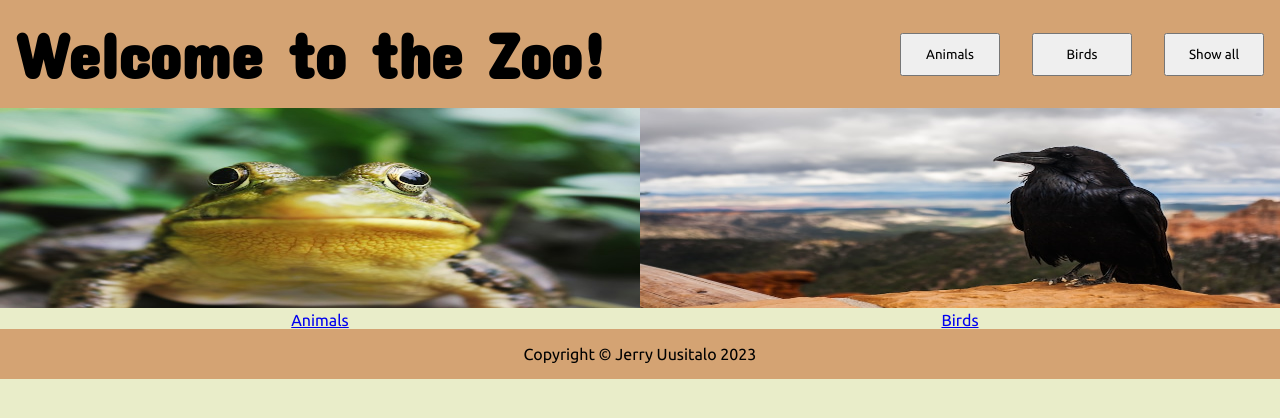
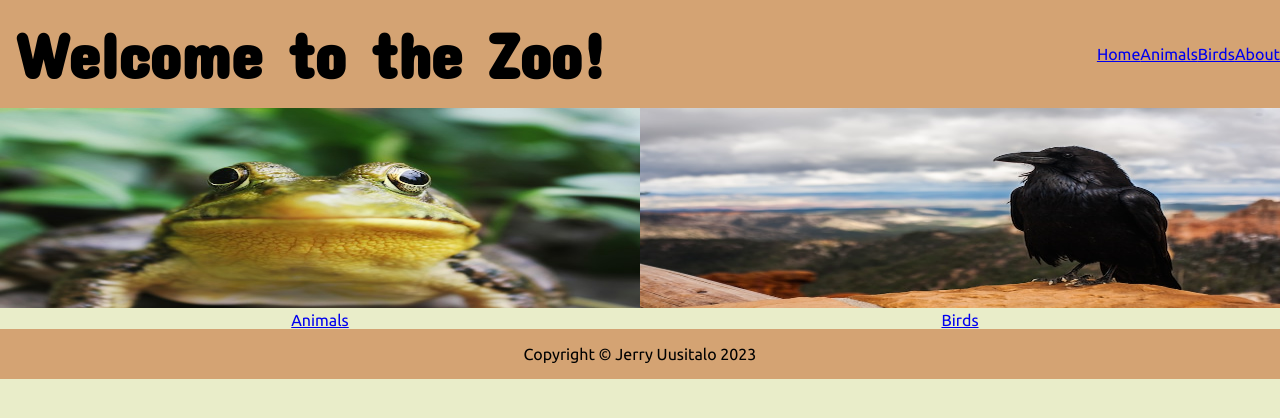
Before and after one commit to JerryUusis/zoo, a React (Vite) app: page / in a window 1280 px wide. Shown: the top 418 px of the page. Built offline with nearby package versions, Linux system fonts and the light colour scheme.

Commit message:
Replace arrayButtons with NavLinks

```diff
--- a/src/components/Header.jsx
+++ b/src/components/Header.jsx
@@ -1,4 +1,4 @@
-import ArrayButton from "./ArrayButton";
+import { NavLink } from "react-router-dom";
 
 const Header = () => {
 
@@ -6,9 +6,10 @@ return (
     <header>
       <h1>Welcome to the Zoo!</h1>
       <div className="array-button-container">
-        <ArrayButton name="Animals" />
-        <ArrayButton name="Birds" />
-        <ArrayButton name="Show all" />
+        <NavLink to="/">Home</NavLink>
+        <NavLink to="/animals">Animals</NavLink>
+        <NavLink to="/birds">Birds</NavLink>
+        <NavLink to="/about">About</NavLink>
       </div>
     </header>
   )
```
Lines whose indentation alone changed are shown as unchanged.
